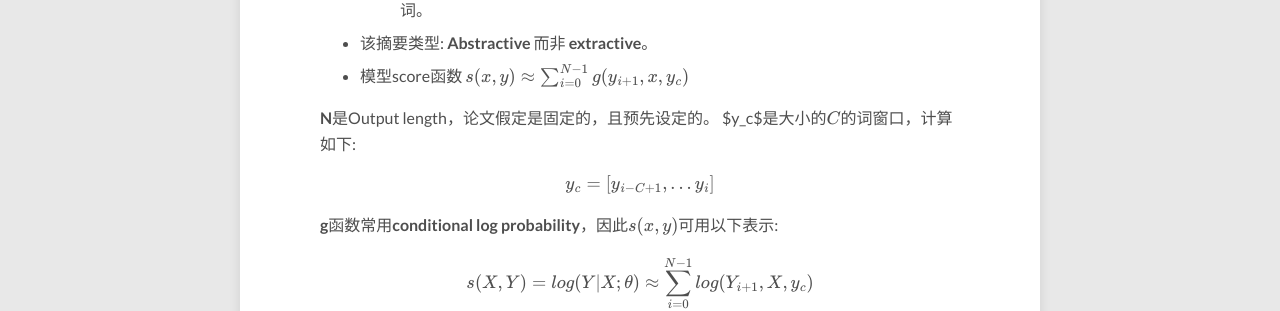
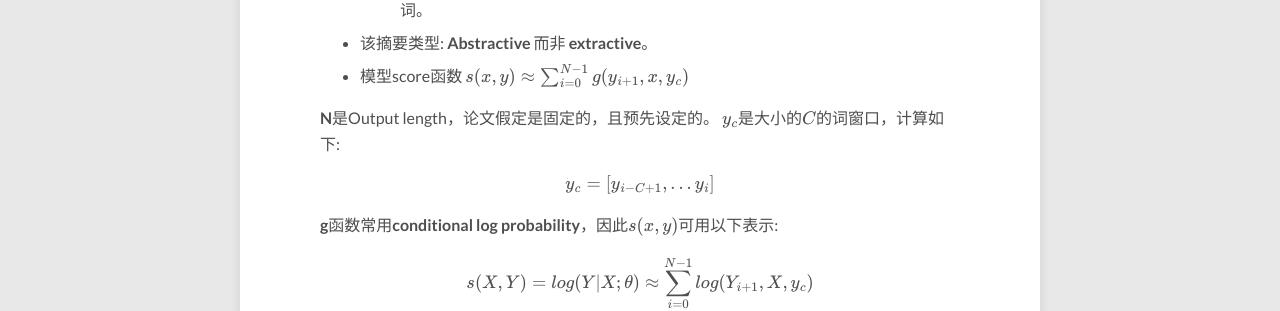
Before and after one commit to 52notebook/52notebook.github.io, a Jekyll site: the page built from _posts/2017-12-31-A-Neural-Attention-Model-for-Sentence-Summarization.md, in a window 1280 px wide and 900 px high. Shown: the part 419-730 px from the top of the window. Built offline with Jekyll 4.4.1, drawn with Linux system fonts in a browser that asks for light colours; nearby versions of some CDN libraries; formulas are drawn with MathJax 3; comment, search, counter and statistics services are not loaded.

Commit message:
update article

```diff
--- a/_posts/2017-12-31-A-Neural-Attention-Model-for-Sentence-Summarization.md
+++ b/_posts/2017-12-31-A-Neural-Attention-Model-for-Sentence-Summarization.md
@@ -15,7 +15,7 @@ tags: [ANN, RNN, 梯度, 梯度爆炸]
 $$s(x, y) \approx \sum_{i=0}^{N-1}g(y_{i+1}, x, y_c)$$
 
 **N**是Output length，论文假定是固定的，且预先设定的。
-$y_c$是大小的$$C$$的词窗口，计算如下:
+$$y_c$$是大小的$$C$$的词窗口，计算如下:
 
 $$y_c = [y_{i-C+1}, ...y_{i}]$$
 
```
Also changed, not shown: _posts/2017-12-31-need-to-know-gradient-explosion.md (+1 -0 lines).
